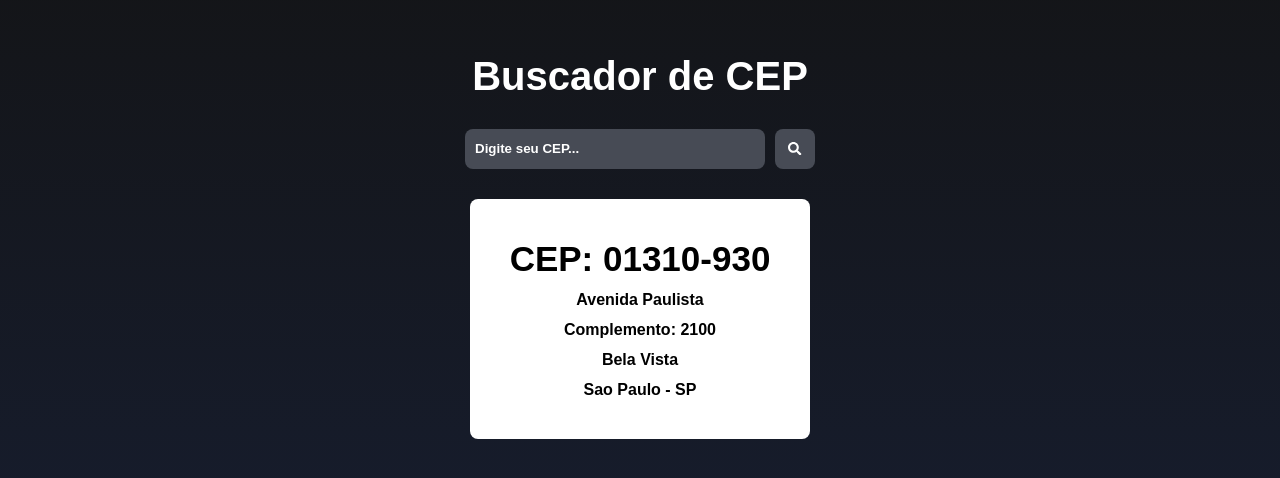
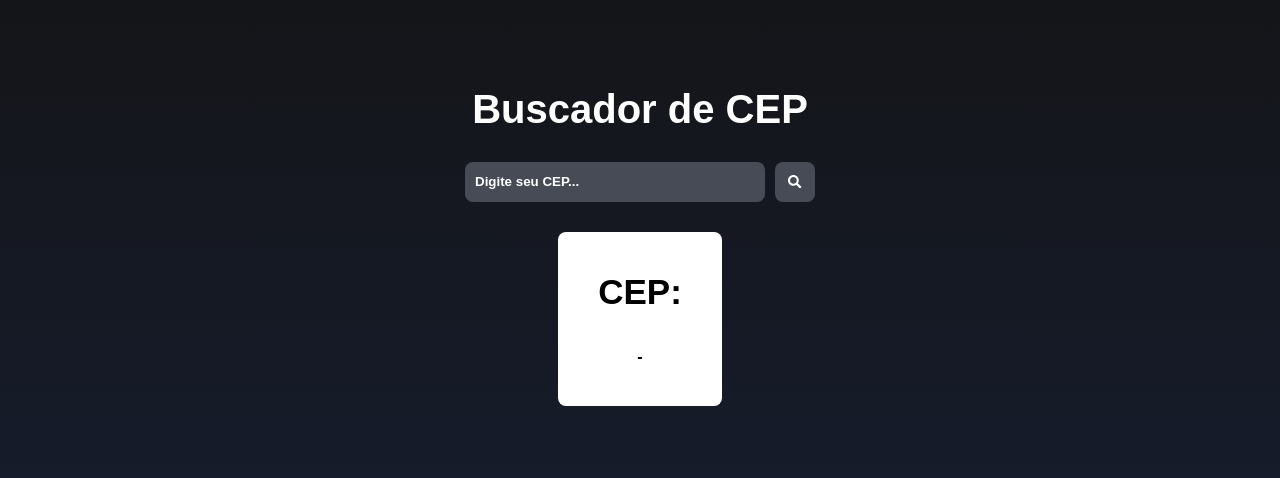
Before and after one commit to kauas3228/buscador-cep, a React (Vite) app: page / in a window 1280 px wide. Shown: the part 154-632 px from the top of the page. Built offline with nearby package versions, Linux system fonts and the light colour scheme.

Commit message:
feat: showing information from api data

```diff
--- a/src/assets/Home/Home.tsx
+++ b/src/assets/Home/Home.tsx
@@ -5,15 +5,31 @@ import { useState } from "react";
 import api from "../services/api";
 
 export default function Home() {
+  const [cep, setCep] = useState<any>({});
   const [input, setInput] = useState<string>('');
 
   const handleInputChange = (e: any) => {
     const data = e.target.value;
 
     setInput(data);
-    console.log(input)
   }
 
+  const handleSearch = async () => {
+    if(input === ''){
+      alert('Informe um cep!')
+      return;
+    }
+
+    try{
+      const response = await api.get(`${input}/json`);
+
+      setInput('');
+      setCep(response.data);
+
+    }catch{
+      alert('Erro ao realizar busca');
+    }
+  }
   return (
     <div className='container'>
       <h1 className='pageTitle'>Buscador de CEP</h1>
@@ -24,14 +40,13 @@ export default function Home() {
           value={input}
           onChange={handleInputChange}
         />
-        <button className='inputButton'><FaSearch /></button>
+        <button className='inputButton' onClick={handleSearch}><FaSearch /></button>
       </div>
       <div className="cepInformations">
-        <span className="CEP">CEP: 01310-930</span>
-        <span className="informations">Avenida Paulista</span>
-        <span className="informations">Complemento: 2100</span>
-        <span className="informations">Bela Vista</span>
-        <span className="informations">Sao Paulo - SP</span>
+        <span className="CEP">CEP: {cep?.cep}</span>
+        <span className="informations">{cep?.logradouro}</span>
+        <span className="informations">{cep?.bairro}</span>
+        <span className="informations">{cep?.localidade} - {cep?.uf}</span>
       </div>
     </div>
   )
```
